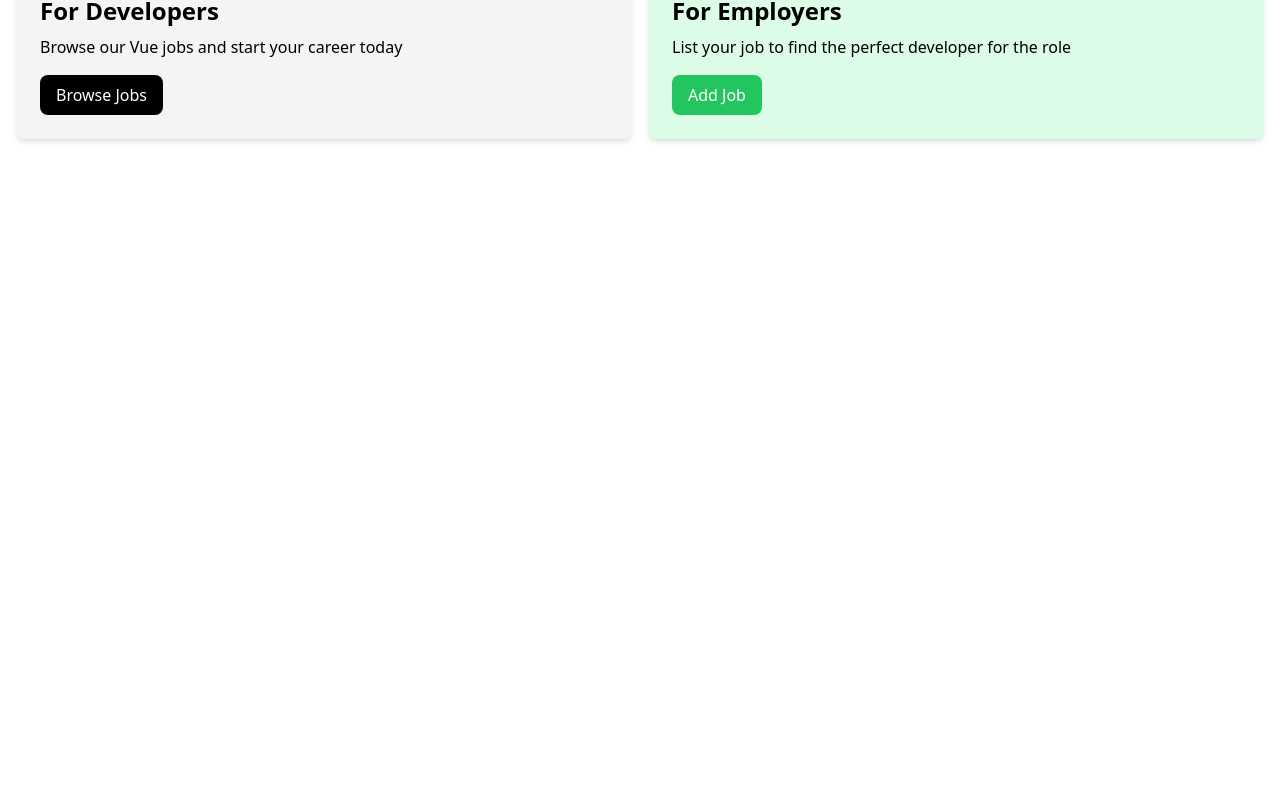
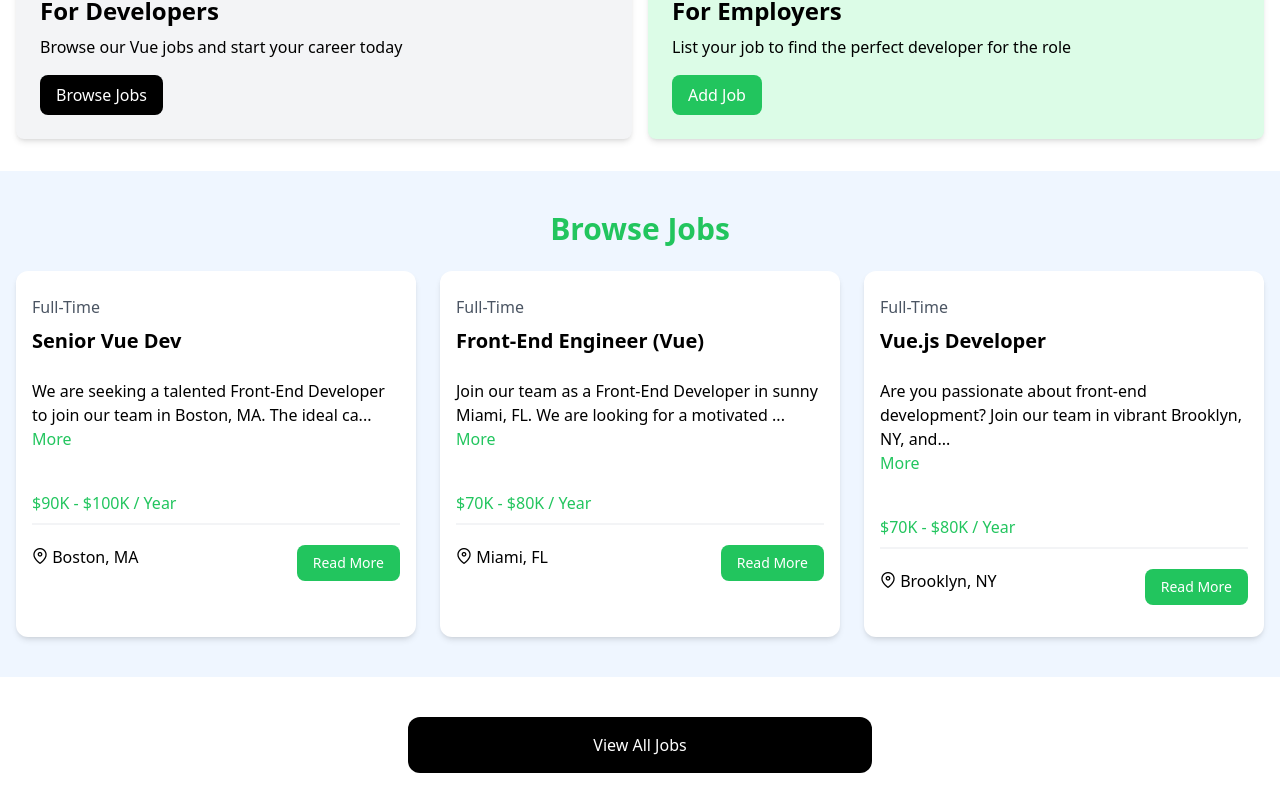
Before and after one commit to Abhilash-03/vuejs_tut_project, a Vue app: page / in a window 1280 px wide. Shown: the part 438-1250 px from the top of the page. Before the commit the page ends 800 px from the top, so only its background shows below. Built offline with nearby package versions, Linux system fonts and the light colour scheme.

Commit message:
completed job listing section on homepage

```diff
--- a/package.json
+++ b/package.json
@@ -9,6 +9,7 @@
     "preview": "vite preview"
   },
   "dependencies": {
+    "primeicons": "^7.0.0",
     "vue": "^3.4.29"
   },
   "devDependencies": {
--- a/src/App.vue
+++ b/src/App.vue
@@ -2,6 +2,7 @@
 import Hero from './components/Hero.vue';
 import HomeCards from './components/HomeCards.vue';
 import Navbar from './components/Navbar.vue';
+import JobListing from './components/JobListing.vue';
 
 </script>
 
@@ -9,4 +10,5 @@
   <Navbar />
   <Hero />
   <HomeCards />
+  <JobListing :limit="3" :showButton="true" />
 </template>
--- /dev/null
+++ b/src/components/JobListCard.vue
@@ -0,0 +1,58 @@
+<script setup>
+import { computed, defineProps, ref } from 'vue';
+
+const props = defineProps({
+    job: Object
+})
+
+
+const showFullDescription = ref(false);
+
+const toggleFullDescription = () => {
+    showFullDescription.value = !showFullDescription.value;
+}
+
+const truncatedDescription = computed(() => {
+    let description = props.job.description;
+    if(!showFullDescription.value){
+        description = description.substring(0, 90) + '...';
+    }
+    return description;
+})
+
+</script>
+
+<template>
+     <div class="bg-white rounded-xl shadow-md relative">
+            <div class="p-4">
+              <div class="mb-6">
+                <div class="text-gray-600 my-2">{{ job.type }}</div>
+                <h3 class="text-xl font-bold">{{job.title}}</h3>
+              </div>
+
+              <div class="mb-5">
+                <div>
+                    {{ truncatedDescription }}
+                </div>
+                <button @click="toggleFullDescription" class="text-green-500 hover:text-green-600 mb-5">{{ showFullDescription ? 'Less' : 'More' }}</button>
+              </div>
+
+              <h3 class="text-green-500 mb-2">{{ job.salary }} / Year</h3>
+
+              <div class="border border-gray-100 mb-5"></div>
+
+              <div class="flex flex-col lg:flex-row justify-between mb-4">
+                <div class=" mb-3">
+                  <i class="pi pi-map-marker "></i>
+                  {{ job.location }}
+                </div>
+                <a
+                  :href="'/job/' + job.id"
+                  class="h-[36px] bg-green-500 hover:bg-green-600 text-white px-4 py-2 rounded-lg text-center text-sm"
+                >
+                  Read More
+                </a>
+              </div>
+            </div>
+            </div>
+</template>
--- /dev/null
+++ b/src/components/JobListing.vue
@@ -0,0 +1,34 @@
+<script setup>
+import jobData from '@/job.json';
+import { ref, defineProps, computed } from 'vue';
+import JobListCard from './JobListCard.vue';
+const jobs = ref(jobData);
+
+defineProps({
+    limit: Number,
+    showButton: {
+        type: Boolean,
+        default: false
+    }
+})
+
+
+</script>
+
+<template>
+    <section class="bg-blue-50 px-4 py-10">
+        <div class="container-xl lg:container m-auto">
+            <h2 class="text-3xl font-bold text-green-500 mb-6 text-center">Browse Jobs</h2>
+            <div class="grid grid-cols-1 md:grid-cols-3 gap-6">
+                <JobListCard v-for="job in jobs.slice(0, limit || jobs.length)" :key="job.id" :job="job" />
+        </div>
+        </div>
+    </section>
+    <section v-if="showButton" class="m-auto max-w-lg my-10 px-6">
+      <a
+        href="jobs.html"
+        class="block bg-black text-white text-center py-4 px-6 rounded-xl hover:bg-gray-700"
+        >View All Jobs</a
+      >
+    </section>
+</template>
--- /dev/null
+++ b/src/job.json
@@ -0,0 +1,86 @@
+ [
+      {
+        "title": "Senior Vue Dev",
+        "type": "Full-Time",
+        "location": "Boston, MA",
+        "description": "We are seeking a talented Front-End Developer to join our team in Boston, MA. The ideal candidate will have strong skills in HTML, CSS, and JavaScript, with experience working with modern JavaScript frameworks such as Vue or Angular.",
+        "salary": "$90K - $100K",
+        "company": {
+          "name": "NewTek Solutions",
+          "description": "NewTek Solutions is a leading technology company specializing in web development and digital solutions. We pride ourselves on delivering high-quality products and services to our clients while fostering a collaborative and innovative work environment.",
+          "contactEmail": "contact@teksolutions.com",
+          "contactPhone": "555-555-5555"
+        },
+        "id": "1"
+      },
+      {
+        "id": "2",
+        "title": "Front-End Engineer (Vue)",
+        "type": "Full-Time",
+        "description": "Join our team as a Front-End Developer in sunny Miami, FL. We are looking for a motivated individual with a passion for crafting beautiful and responsive web applications. Experience with UI/UX design principles and a strong attention to detail are highly desirable.",
+        "location": "Miami, FL",
+        "salary": "$70K - $80K",
+        "company": {
+          "name": "Veneer Solutions",
+          "description": "Veneer Solutions is a creative agency specializing in digital design and development. Our team is dedicated to pushing the boundaries of creativity and innovation to deliver exceptional results for our clients.",
+          "contactEmail": "contact@loremipsum.com",
+          "contactPhone": "555-555-5555"
+        }
+      },
+      {
+        "id": "3",
+        "title": "Vue.js Developer",
+        "type": "Full-Time",
+        "description": "Are you passionate about front-end development? Join our team in vibrant Brooklyn, NY, and work on exciting projects that make a difference. We offer competitive compensation and a collaborative work environment where your ideas are valued.",
+        "location": "Brooklyn, NY",
+        "salary": "$70K - $80K",
+        "company": {
+          "name": "Dolor Cloud",
+          "description": "Dolor Cloud is a leading technology company specializing in digital solutions for businesses of all sizes. With a focus on innovation and customer satisfaction, we are committed to delivering cutting-edge products and services.",
+          "contactEmail": "contact@dolorsitamet.com",
+          "contactPhone": "555-555-5555"
+        }
+      },
+      {
+        "id": "4",
+        "title": "Vue Front-End Developer",
+        "type": "Part-Time",
+        "description": "Join our team as a Part-Time Front-End Developer in beautiful Pheonix, AZ. We are looking for a self-motivated individual with a passion for creating engaging user experiences. This position offers flexible hours and the opportunity to work remotely.",
+        "location": "Pheonix, AZ",
+        "salary": "$60K - $70K",
+        "company": {
+          "name": "Alpha Elite",
+          "description": "Alpha Elite is a dynamic startup specializing in digital marketing and web development. We are committed to fostering a diverse and inclusive workplace where creativity and innovation thrive.",
+          "contactEmail": "contact@adipisicingelit.com",
+          "contactPhone": "555-555-5555"
+        }
+      },
+      {
+        "id": "5",
+        "title": "Full Stack Vue Developer",
+        "type": "Full-Time",
+        "description": "Exciting opportunity for a Full-Time Front-End Developer in bustling Atlanta, GA. We are seeking a talented individual with a passion for building elegant and scalable web applications. Join our team and make an impact!",
+        "location": "Atlanta, GA",
+        "salary": "$90K - $100K",
+        "company": {
+          "name": "Browning Technologies",
+          "description": "Browning Technologies is a rapidly growing technology company specializing in e-commerce solutions. We offer a dynamic and collaborative work environment where employees are encouraged to think creatively and innovate.",
+          "contactEmail": "contact@consecteturadipisicing.com",
+          "contactPhone": "555-555-5555"
+        }
+      },
+      {
+        "id": "6",
+        "title": "Vue Native Developer",
+        "type": "Full-Time",
+        "description": "Join our team as a Front-End Developer in beautiful Portland, OR. We are looking for a skilled and enthusiastic individual to help us create innovative web solutions. Competitive salary and great benefits package available.",
+        "location": "Portland, OR",
+        "salary": "$100K - $110K",
+        "company": {
+          "name": "Port Solutions INC",
+          "description": "Port Solutions is a leading technology company specializing in software development and digital marketing. We are committed to providing our clients with cutting-edge solutions and our employees with a supportive and rewarding work environment.",
+          "contactEmail": "contact@ipsumlorem.com",
+          "contactPhone": "555-555-5555"
+        }
+      }
+  ]
--- a/src/main.js
+++ b/src/main.js
@@ -3,4 +3,7 @@
 import { createApp } from 'vue'
 import App from './App.vue'
 
+import 'primeicons/primeicons.css'
+
+
 createApp(App).mount('#app')
```
Also changed, not shown: 1 other file (tests, documents, lock files or other folders).
